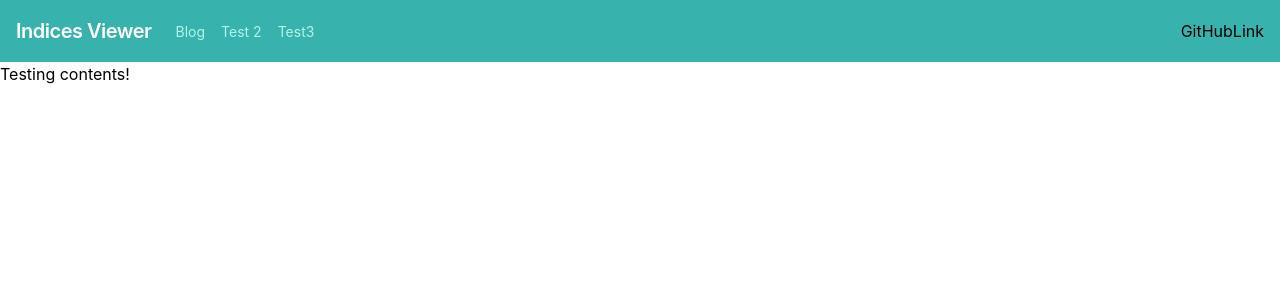
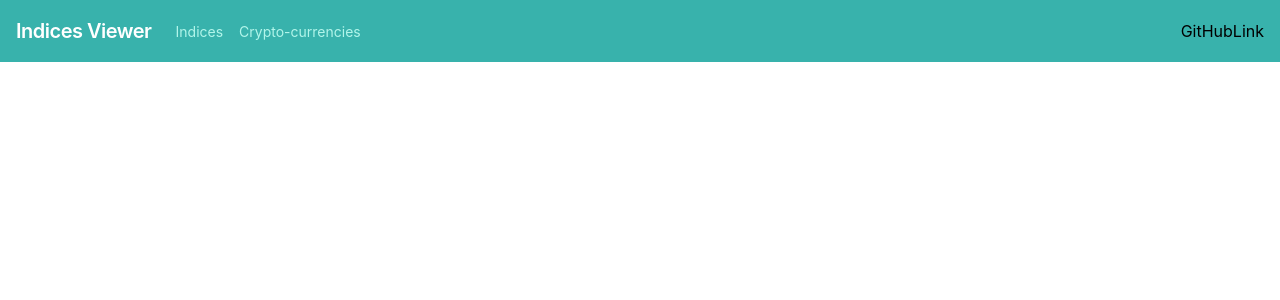
Before and after one commit to nicvickeryw/indices-viewer, a React (Create React App) app: page / in a window 1280 px wide. Shown: the top 300 px of the page. Built offline with nearby package versions, Linux system fonts and the light colour scheme.

Commit message:
F-routes: Add sticky nav bar using `react-sticky` package. Add main indices/crypto container components.

```diff
--- a/package.json
+++ b/package.json
@@ -10,10 +10,12 @@
     "@types/node": "^12.12.14",
     "@types/react": "^16.9.15",
     "@types/react-dom": "^16.9.4",
+    "@types/react-router-dom": "^5.1.3",
     "@types/react-sticky": "^6.0.3",
     "node-sass": "^4.13.0",
     "react": "^16.12.0",
     "react-dom": "^16.12.0",
+    "react-router-dom": "^5.1.2",
     "react-scripts": "3.3.0",
     "react-sticky": "^6.0.3",
     "typescript": "^3.7.3"
--- a/src/home-container/HomeContainerComponent.tsx
+++ b/src/home-container/HomeContainerComponent.tsx
@@ -1,40 +1,56 @@
 import React from 'react';
 import { NavBar, NavBarLink } from './navbar/Navbar';
 import { Sticky, StickyChildArgs, StickyContainer } from 'react-sticky';
+import { Route, Switch } from 'react-router';
+import { IndicesContainer } from './indices/IndicesContainer';
+import { BrowserRouter as Router } from 'react-router-dom';
+import { CryptosContainer } from './cryptos/CryptosContainer';
+
+const LEFT_HEADER_LINKS: NavBarLink[] = [
+    // {
+    //     title: 'Home',
+    //     url: '',
+    //     id: 1,
+    // },
+    {
+        title: 'Indices',
+        url: '/indices',
+        id: 2,
+        component: IndicesContainer,
+    },
+    {
+        title: 'Crypto-currencies',
+        url: '/cryptos',
+        id: 3,
+        component: CryptosContainer,
+    },
+];
 
 export const HomeContainer: React.FC = () => {
-    const links: NavBarLink[] = [
-        {
-            title: 'Blog',
-            url: '',
-        },
-        {
-            title: 'Test 2',
-            url: '',
-        },
-        {
-            title: 'Test3',
-            url: '',
-        },
-    ];
     return (
         <div className="root-container">
+            <Router>
+                {/* react-sticky provides sticky nav bar utility */}
                 <StickyContainer>
                     <Sticky>
                         {({ style }: StickyChildArgs) => (
                             <header style={style}>
-                            <NavBar leftHeaderLinks={links}></NavBar>
+                                <NavBar leftHeaderLinks={LEFT_HEADER_LINKS} />
                             </header>
                         )}
                     </Sticky>
+                    {/* The router switch is dynamically rendered for the container */}
                     <div className="container mx-auto">
-                    <div className="flex mb-4">
-                        <p style={{ marginBottom: '10000px' }}>
-                            Testing contents!
-                        </p>
-                    </div>
+                        <Switch>
+                            {LEFT_HEADER_LINKS.map(link => (
+                                <Route key={link.id} path={link.url}>
+                                    {link.component}
+                                </Route>
+                            ))}
+                        </Switch>
                     </div>
                 </StickyContainer>
+            </Router>
         </div>
     );
 };
--- /dev/null
+++ b/src/home-container/cryptos/CryptosContainer.tsx
@@ -0,0 +1,9 @@
+import React from 'react';
+
+export const CryptosContainer: React.FC = () => {
+    return (
+        <div>
+            <p>Cryptos!</p>
+        </div>
+    );
+};
--- /dev/null
+++ b/src/home-container/indices/IndicesContainer.tsx
@@ -0,0 +1,9 @@
+import React from 'react';
+
+export const IndicesContainer: React.FC = props => {
+    return (
+        <div>
+            <p>Hello!</p>
+        </div>
+    );
+};
--- a/src/home-container/navbar/Navbar.tsx
+++ b/src/home-container/navbar/Navbar.tsx
@@ -1,23 +1,27 @@
 import React from 'react';
+import { Link } from 'react-router-dom';
 
 export interface NavBarLink {
+    id: number;
     url: string;
     title: string;
+    component: React.FC;
 }
 
-interface NavProps {
+export interface NavProps {
     leftHeaderLinks: NavBarLink[];
 }
 
 export const NavBar: React.FC<NavProps> = (props: NavProps) => {
     const { leftHeaderLinks } = props;
-    const linkElements = leftHeaderLinks.map((link: NavBarLink) => (
-        <a
+    const linkElements = leftHeaderLinks.map(link => (
+        <Link
             className="block mt-4 lg:inline-block lg:mt-0 text-teal-200 hover:text-white mr-4"
-            href={link.url}
+            to={link.url}
+            key={link.id}
         >
             {link.title}
-        </a>
+        </Link>
     ));
 
     return (
```
Also changed, not shown: 1 other file (tests, documents, lock files or other folders). Lines whose indentation alone changed are shown as unchanged.
